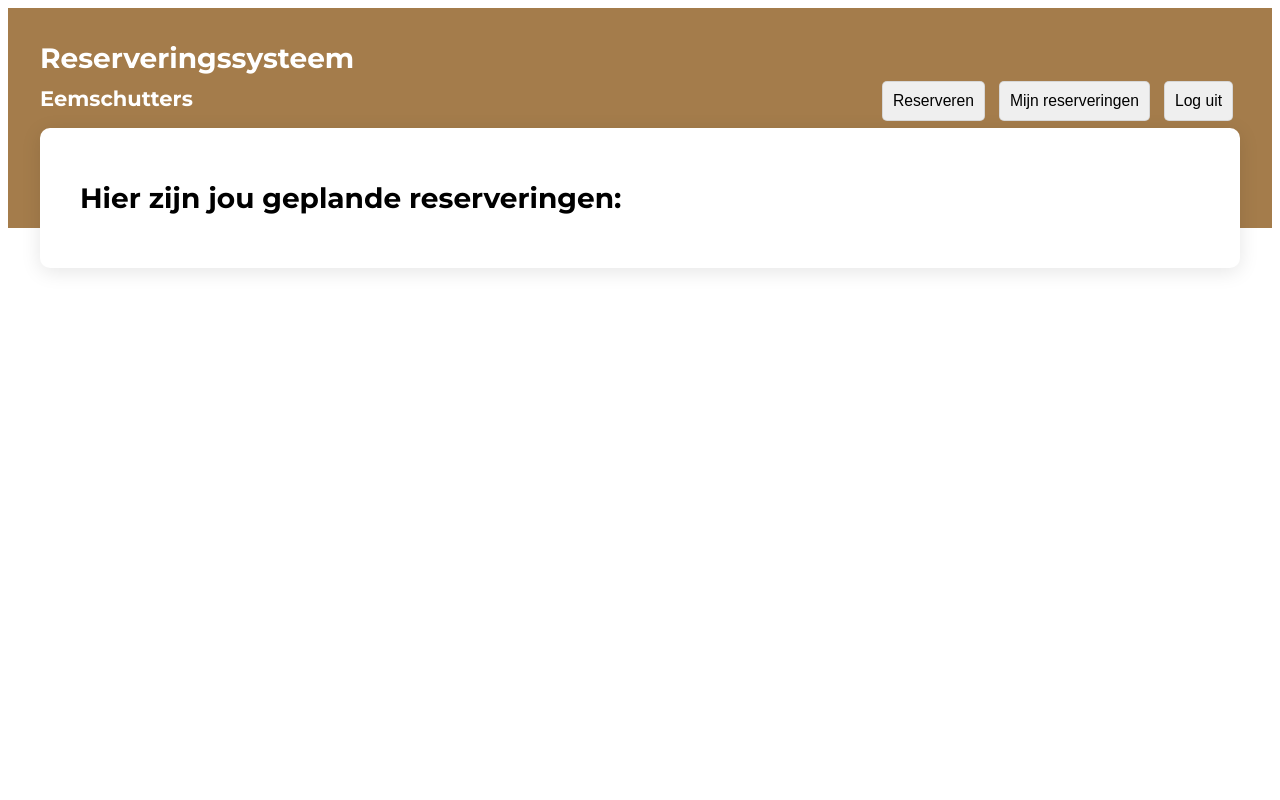
After one commit to Swendude/Reserveringssysteem-Eemschutters, a Django app: page /mijn_reservereringen in a window 1280 px wide. The commit adds this page. Run offline with Django 3.2, Linux system fonts and the light colour scheme; the visitor is signed in with stand-in values (Sample User, id 1); data that the repository does not hold is empty.

Commit message:
Login, logout en 'mijn reserveringen'.

```diff
--- a/reserveringen/static/reserveringen/style.css
+++ b/reserveringen/static/reserveringen/style.css
@@ -22,11 +22,46 @@
             font-family: 'Montserrat', sans-serif;
             font-weight: bold;
         }
-
         .wrapper {
-            width:1200px;
+            width: 100%;
+            max-width:1200px;
             margin: 0 auto;
         }
+
+        .headerrow {
+            width: 100%;
+            display:inline-flex;
+            align-items: flex-end;
+            margin: auto;
+        }
+        .username {
+            font-weight: light;
+        }
+        /* .logo {
+            flex: 1;
+        } */
+        .menuitems {
+            flex: 1;
+            display: inline-flex;
+            justify-content: flex-end;
+
+        }
+
+        .menuitem {
+            color: #A47C4B;
+            background-color: white;
+            border: 1px solid white;
+            text-align: center;
+            padding: 5px;
+            margin: 10 15 10 5;
+        }
+
+        .userinfo {
+            display: flex;
+            flex-direction: column;
+        }
+
+
 
         header {
             height:200px;
@@ -40,7 +75,6 @@
             margin-top:-100px;
             padding:40px;
             box-sizing:border-box;
-
             box-shadow: 0px 4px 20px rgba(0, 0, 0, 0.1);
             border-radius: 10px;
 
@@ -118,3 +152,17 @@
             /* border: 1px solid  rgba(0, 0, 0, 1); */
             cursor: default;
         }
+
+        .reservering {
+            margin: 10 0 10 0;
+            padding: 10px;
+            box-shadow: 0px 4px 20px rgba(0, 0, 0, 0.1);
+            border-radius: 10px;
+            border: 1px solid black;
+            display: flex;
+            justify-content: space-evenly;
+        }
+        .reserveringlabel {
+            font-size: 12px;
+            color: rgba(0, 0, 0, 0.6);
+        }
--- /dev/null
+++ b/reserveringen/templates/reserveringen/base.html
@@ -0,0 +1,50 @@
+{% load static %}
+<html lang="en">
+
+<head>
+    <meta charset="UTF-8">
+    <meta name="viewport" content="width=device-width, initial-scale=1.0">
+    <title>Eemschutters Reserveringssysteem</title>
+
+    <link href="https://fonts.googleapis.com/css2?family=Montserrat:wght@700&display=swap" rel="stylesheet">
+    <link rel="stylesheet" type="text/css" href="{% static 'reserveringen/style.css' %}">
+</head>
+
+<body>
+
+    <header>
+        <div class="wrapper">
+            <div class="headerrow">
+                <div class="logo">
+                    <h1>Reserveringssysteem</h1>
+                    <h2>Eemschutters</h2>
+                </div>
+                {% if user.is_authenticated %}
+                <div class="menuitems">
+                    <div>
+                        <a href="{% url 'reserveringen' %}"><button class="dateButton">Reserveren</button></a>
+                    </div>
+
+                    <div>
+                        <a href="{% url 'mijn_reserveringen' %}"><button class="dateButton">Mijn reserveringen</button></a>
+                    </div>
+                    <div class="userinfo">
+                        <a href="{% url 'logout' %}"><button class="datebutton">Log uit</button></a>
+                    </div>
+                </div>
+            </div>
+            {% endif %}
+        </div>
+        </div>
+    </header>
+
+    <div class="content">
+        <div class="wrapper">
+            {% block content %}
+            {% endblock %}
+        </div>
+    </div>
+
+</body>
+
+</html>
--- /dev/null
+++ b/reserveringen/templates/reserveringen/mijn_reserveringen.html
@@ -0,0 +1,33 @@
+{% extends 'reserveringen/base.html' %}
+{% load static %}
+
+
+{% block content %}
+
+<h1>Hier zijn jou geplande reserveringen:</h1>
+    {% for reservering in reserveringen %}
+    <div class='reservering'>
+        <div>
+            <h3 class="reserveringlabel">Datum:</h3>
+            <h3>{{ reservering.start | date }}</h3>
+        </div>
+        <div>
+            <h3 class="reserveringlabel">Tijd:</h3>
+            <h4>{{ reservering.start | time }} - {{ reservering.eind | time }}</h4>
+        </div>
+        <div>
+            <h3 class="reserveringlabel">Opbouw:</h3>
+            <h4>{{ reservering.schietdag.opbouw_minutes }} minuten</h4>
+        </div>
+        <div>
+            <h3 class="reserveringlabel">Afbouw:</h3>
+            <h4>{{ reservering.schietdag.afbouw_minutes }} minuten</h4>
+        </div>
+        <div>
+            <h3 class="reserveringlabel">Baan:</h3>
+            <h4>{{reservering.baan }} </h4>
+        </div>
+
+    </div>
+    {% endfor %}
+{% endblock %}
--- a/reserveringen/views.py
+++ b/reserveringen/views.py
@@ -22,8 +22,16 @@ def next_datetime_with_weekday(current, target):
         datetime.timedelta(((target-current.weekday()) % 7))
     return target
 
-@login_required(login_url='/admin/')
-def index(request):
+@login_required(login_url='/login/')
+def mijn_reserveringen(request):
+    view_date = timezone.now()
+    reservering = Reservering.objects.filter(start__gt=view_date,
+                                                gebruiker=request.user)
+    return render(request, 'reserveringen/mijn_reserveringen.html', {'reserveringen':reservering})
+
+
+@login_required(login_url='/login/')
+def reserveringen(request):
     if request.method == 'POST':
         # Create a reservation
         form = ReserveringForm(request.POST)
--- a/reserveringssysteem_eemschutters/settings.py
+++ b/reserveringssysteem_eemschutters/settings.py
@@ -108,6 +108,8 @@ AUTH_PASSWORD_VALIDATORS = [
     },
 ]
 
+LOGIN_REDIRECT_URL = 'reserveringen'
+LOGOUT_REDIRECT_URL = 'login'
 
 # Internationalization
 # https://docs.djangoproject.com/en/3.0/topics/i18n/
--- a/reserveringssysteem_eemschutters/urls.py
+++ b/reserveringssysteem_eemschutters/urls.py
@@ -16,9 +16,12 @@ Including another URLconf
 from django.contrib import admin
 from django.urls import path
 import reserveringen.views
-
+from django.contrib.auth import views as auth_views
 
 urlpatterns = [
-    path('', reserveringen.views.index, name='reserveringen'),
+    path('', reserveringen.views.reserveringen, name='reserveringen'),
+    path('mijn_reservereringen', reserveringen.views.mijn_reserveringen, name='mijn_reserveringen'),
     path('admin/', admin.site.urls),
+    path('login/', auth_views.LoginView.as_view(template_name='reserveringen/login.html'), name='login'),
+    path('logout/', auth_views.LogoutView.as_view(), name='logout')
 ]
```
Also changed, not shown: reserveringen/models.py (+8 -0 lines), reserveringen/templates/reserveringen/login.html (added, +20 -0 lines), reserveringen/templates/reserveringen/reserveringen.html (+3 -33 lines).
